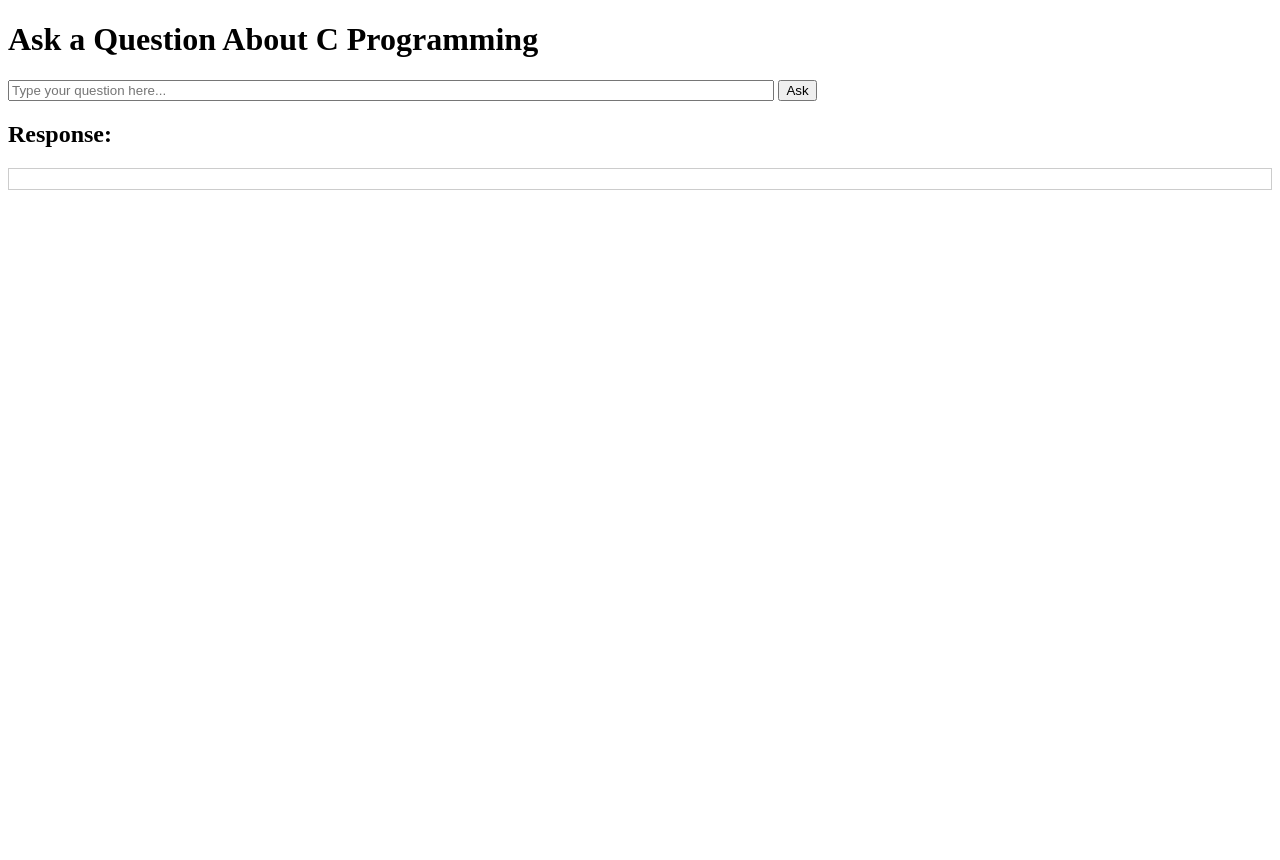
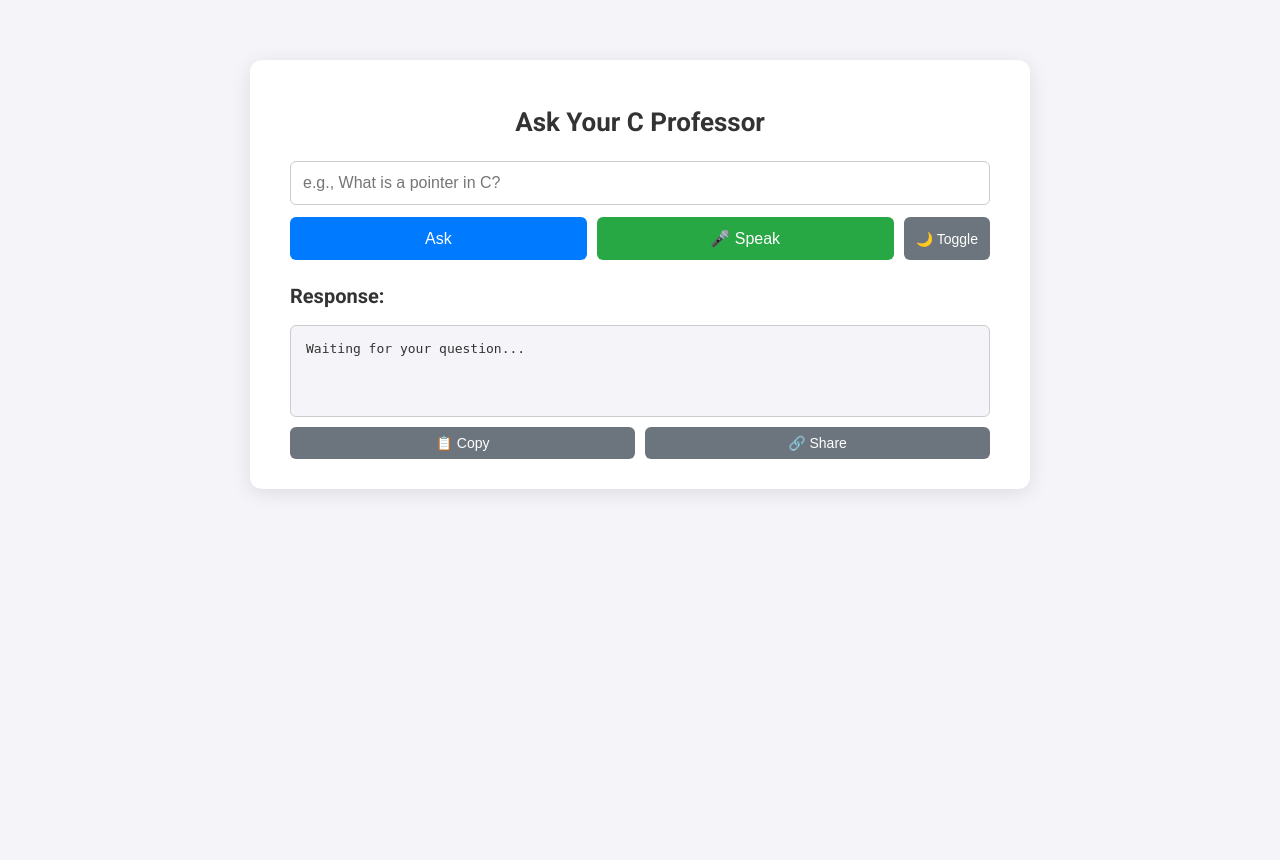
Before and after one commit to yogeshshepal-asm/C-Professor-AI, a Flask app: page / in a window 1280 px wide. Before the commit the page ends 190 px from the top, so only its background shows below. Run offline with Flask 3, Linux system fonts and the light colour scheme.

Commit message:
Update index.html

```diff
--- a/templates/index.html
+++ b/templates/index.html
@@ -1,44 +1,266 @@
 <!DOCTYPE html>
-<html>
+<html lang="en">
 <head>
   <meta charset="UTF-8">
   <title>Ask Your C Professor</title>
+  <link href="https://fonts.googleapis.com/css2?family=Roboto:wght@400;700&display=swap" rel="stylesheet">
+  <style>
+    :root {
+      --bg-color: #f4f4f9;
+      --text-color: #333;
+      --card-color: #ffffff;
+      --border-color: #ccc;
+      --button-bg: #007bff;
+      --button-hover: #0056b3;
+      --accent: #6c757d;
+    }
+
+    body.dark {
+      --bg-color: #1e1e1e;
+      --text-color: #f5f5f5;
+      --card-color: #2c2c2c;
+      --border-color: #444;
+      --button-bg: #375a7f;
+      --button-hover: #284563;
+      --accent: #888;
+    }
+
+    body {
+      font-family: 'Roboto', sans-serif;
+      background: var(--bg-color);
+      color: var(--text-color);
+      margin: 0;
+      padding: 0;
+      display: flex;
+      justify-content: center;
+      align-items: flex-start;
+      min-height: 100vh;
+      padding-top: 60px;
+      transition: background 0.3s, color 0.3s;
+    }
+
+    .container {
+      background: var(--card-color);
+      padding: 30px 40px;
+      border-radius: 12px;
+      box-shadow: 0 4px 20px rgba(0,0,0,0.1);
+      width: 90%;
+      max-width: 700px;
+      transition: background 0.3s, color 0.3s;
+    }
+
+    h1 {
+      font-size: 26px;
+      text-align: center;
+      margin-bottom: 24px;
+    }
+
+    input[type="text"] {
+      width: 100%;
+      padding: 12px;
+      font-size: 16px;
+      border-radius: 6px;
+      border: 1px solid var(--border-color);
+      margin-bottom: 12px;
+      background: var(--card-color);
+      color: var(--text-color);
+      box-sizing: border-box;
+    }
+
+    .button-row {
+      display: flex;
+      justify-content: space-between;
+      gap: 10px;
+      margin-bottom: 16px;
+    }
+
+    button {
+      flex: 1;
+      padding: 12px;
+      font-size: 16px;
+      border: none;
+      border-radius: 6px;
+      cursor: pointer;
+      transition: background 0.3s ease;
+    }
+
+    button.ask {
+      background-color: var(--button-bg);
+      color: white;
+    }
+
+    button.ask:hover {
+      background-color: var(--button-hover);
+    }
+
+    button.voice {
+      background-color: #28a745;
+      color: white;
+    }
+
+    button.voice:hover {
+      background-color: #1c7c35;
+    }
+
+    .toggle {
+      background-color: var(--accent);
+      color: white;
+      flex: none;
+      font-size: 14px;
+    }
+
+    .toggle:hover {
+      opacity: 0.85;
+    }
+
+    h2 {
+      font-size: 20px;
+      margin-top: 24px;
+    }
+
+    #response {
+      margin-top: 10px;
+      padding: 15px;
+      background-color: var(--bg-color);
+      border-radius: 6px;
+      border: 1px solid var(--border-color);
+      white-space: pre-line;
+      font-family: monospace;
+      min-height: 60px;
+    }
+
+    .action-buttons {
+      display: flex;
+      justify-content: flex-end;
+      gap: 10px;
+      margin-top: 10px;
+    }
+
+    .action-buttons button {
+      padding: 8px 12px;
+      font-size: 14px;
+      background-color: var(--accent);
+      color: white;
+    }
+
+    .spinner {
+      width: 24px;
+      height: 24px;
+      border: 4px solid #ccc;
+      border-top: 4px solid var(--button-bg);
+      border-radius: 50%;
+      animation: spin 1s linear infinite;
+      margin: 0 auto;
+    }
+
+    @keyframes spin {
+      0% { transform: rotate(0deg); }
+      100% { transform: rotate(360deg); }
+    }
+  </style>
 </head>
 <body>
-    <h1>Ask a Question About C Programming</h1>
+  <div class="container">
+    <h1>Ask Your C Professor</h1>
 
-    <input type="text" id="question" placeholder="Type your question here..." style="width: 60%;">
-    <button onclick="askQuestion()">Ask</button>
+    <input type="text" id="question" placeholder="e.g., What is a pointer in C?">
+
+    <div class="button-row">
+      <button class="ask" onclick="askQuestion()">Ask</button>
+      <button class="voice" onclick="startVoice()">🎤 Speak</button>
+      <button class="toggle" onclick="toggleDarkMode()">🌙 Toggle</button>
+    </div>
 
     <h2>Response:</h2>
-    <div id="response" style="white-space: pre-line; border: 1px solid #ccc; padding: 10px;"></div>
+    <div id="response">Waiting for your question...</div>
+
+    <div class="action-buttons">
+      <button onclick="copyResponse()">📋 Copy</button>
+      <button onclick="shareResponse()">🔗 Share</button>
+    </div>
+  </div>
 
   <script>
+    function toggleDarkMode() {
+      document.body.classList.toggle('dark');
+    }
+
     async function askQuestion() {
-            const question = document.getElementById('question').value;
+      const question = document.getElementById('question').value.trim();
       const responseDiv = document.getElementById('response');
-            responseDiv.innerText = "Thinking...";
+
+      if (!question) {
+        responseDiv.innerText = "❗ Please enter a question.";
+        return;
+      }
+
+      responseDiv.innerHTML = '<div class="spinner"></div>';
 
       try {
         const res = await fetch('/api/ask', {
           method: 'POST',
-                    headers: {
-                        'Content-Type': 'application/json'
-                    },
-                    body: JSON.stringify({ question: question })
+          headers: { 'Content-Type': 'application/json' },
+          body: JSON.stringify({ question })
         });
 
         const data = await res.json();
+
         if (data.reply) {
           responseDiv.innerText = data.reply;
         } else if (data.error) {
-                    responseDiv.innerText = "Error: " + data.error;
+          responseDiv.innerText = "⚠️ Error: " + data.error;
         } else {
-                    responseDiv.innerText = "Unknown error.";
+          responseDiv.innerText = "⚠️ Unknown response.";
         }
       } catch (error) {
-                responseDiv.innerText = "Network error: " + error.message;
+        responseDiv.innerText = "❌ Network error: " + error.message;
       }
+    }
+
+    function startVoice() {
+      if (!('webkitSpeechRecognition' in window)) {
+        alert('Voice recognition not supported in this browser.');
+        return;
+      }
+
+      const recognition = new webkitSpeechRecognition();
+      recognition.lang = 'en-US';
+      recognition.interimResults = false;
+      recognition.maxAlternatives = 1;
+
+      recognition.onstart = () => {
+        document.getElementById('question').placeholder = '🎙️ Listening...';
+      };
+
+      recognition.onerror = (event) => {
+        alert('Speech error: ' + event.error);
+      };
+
+      recognition.onresult = (event) => {
+        const speechText = event.results[0][0].transcript;
+        document.getElementById('question').value = speechText;
+        askQuestion(); // auto-submit
+      };
+
+      recognition.onend = () => {
+        document.getElementById('question').placeholder = 'e.g., What is a pointer in C?';
+      };
+
+      recognition.start();
+    }
+
+    function copyResponse() {
+      const text = document.getElementById('response').innerText;
+      navigator.clipboard.writeText(text).then(() => {
+        alert("📋 Copied to clipboard!");
+      });
+    }
+
+    function shareResponse() {
+      const text = document.getElementById('response').innerText;
+      const shareText = encodeURIComponent(text);
+      const url = `https://wa.me/?text=${shareText}`;
+      window.open(url, '_blank');
     }
   </script>
 </body>
```
Lines whose indentation alone changed are shown as unchanged.
